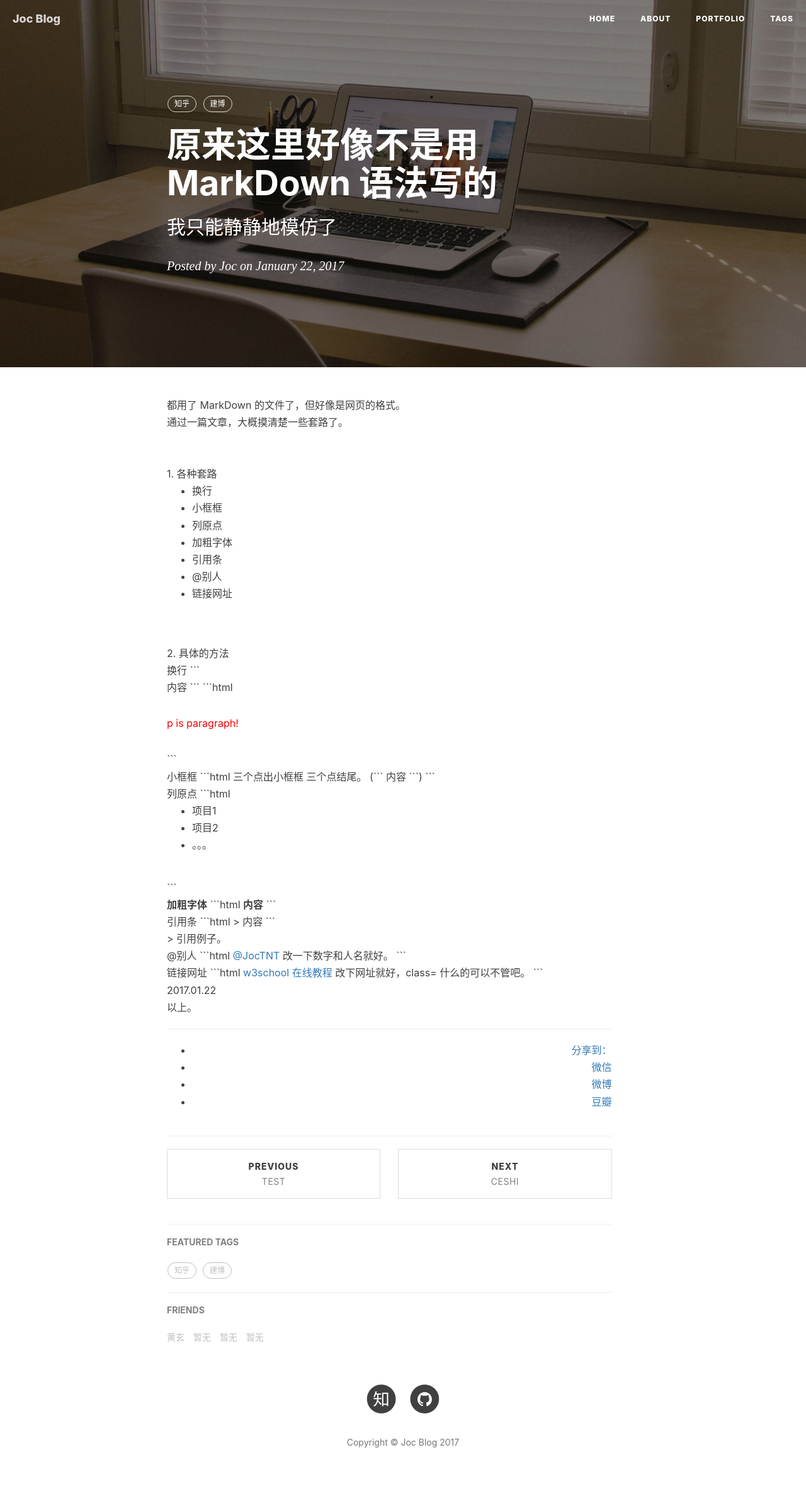
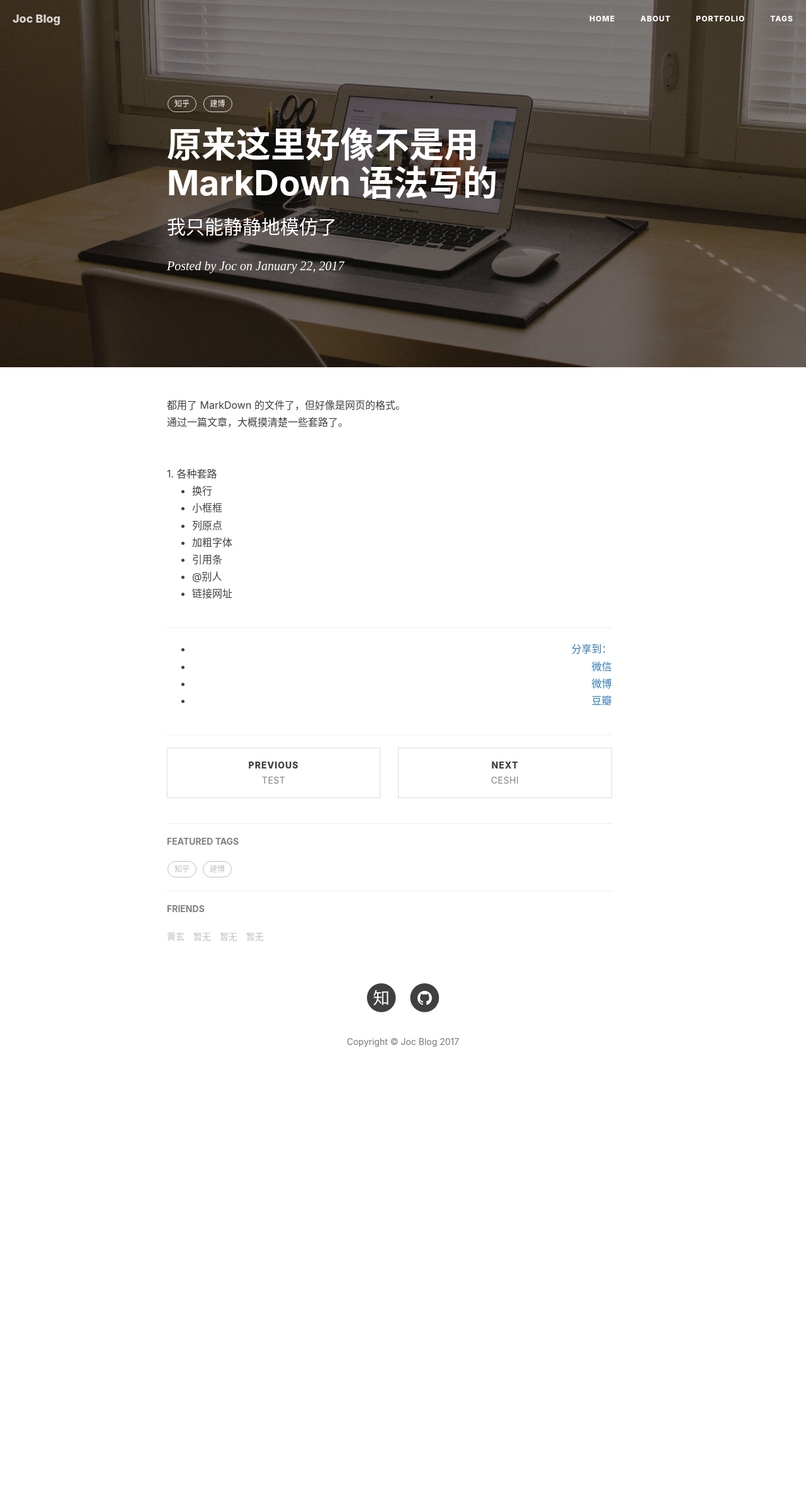
Before and after one commit to joc2422/jttt.github.io, a Jekyll site: the page built from _posts/2017-01-22-06.markdown, in a window 1280 px wide. Shown: the whole page at 63% size. Built offline with Jekyll 4.4.1, drawn with Linux system fonts in a browser that asks for light colours; nearby versions of some CDN libraries; comment, search, counter and statistics services are not loaded; after the commit the page ends 1758 px from its top, so only the background shows below that.

Commit message:
Update 2017-01-22-06.markdown

````diff
--- a/_posts/2017-01-22-06.markdown
+++ b/_posts/2017-01-22-06.markdown
@@ -45,76 +45,5 @@
     </li>
 </ul>
 
-<br>2. 具体的方法
-<br>换行
-```
-<br>内容
-```
-
-```html
-<p> p is paragraph! </p>
-
-<style>
-p { color: red;}
-</style>
-```
-
-<br>小框框
-
-```html
-三个点出小框框
-三个点结尾。
-(```
-内容
-```)
-```
-
-
-<br>列原点
-```html
-<ul>
-    <li>
-        项目1
-    </li>
-    <li>
-        项目2
-    </li>
-    <li>
-        。。。
-    </li>
-</ul>
-```
-
-<br><b>加粗字体</b>
-```html
-<b>内容</b>
-```
-
-
-<br>引用条
-```html
-> 内容
-```
-<br>
-> 引用例子。
-
-
-
-<br>@别人
-```html
-<a data-hash="2079c4431af276b793e530979e424f36" href="//www.zhihu.com/people/2079c4431af276b793e530979e424f36" class="member_mention" data-editable="true" data-title="@JocTNT" data-tip="p$b$cfdec6226ece879d2571fbc274372e9f">@JocTNT</a>
-
-改一下数字和人名就好。
-```
-
-<br>链接网址
-```html
-<a href="//link.zhihu.com/?target=http%3A//www.w3school.com.cn/" class=" wrap external" target="_blank" rel="nofollow noreferrer">w3school 在线教程<i class="icon-external"></i></a>
-
-改下网址就好，class= 什么的可以不管吧。
-```
-
-<br>2017.01.22
-<br>以上。
 
 <div>
````
